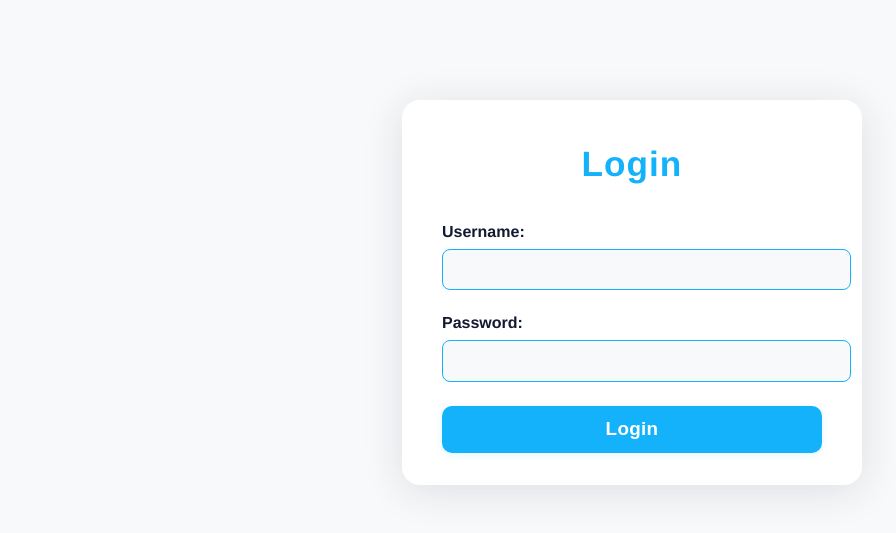
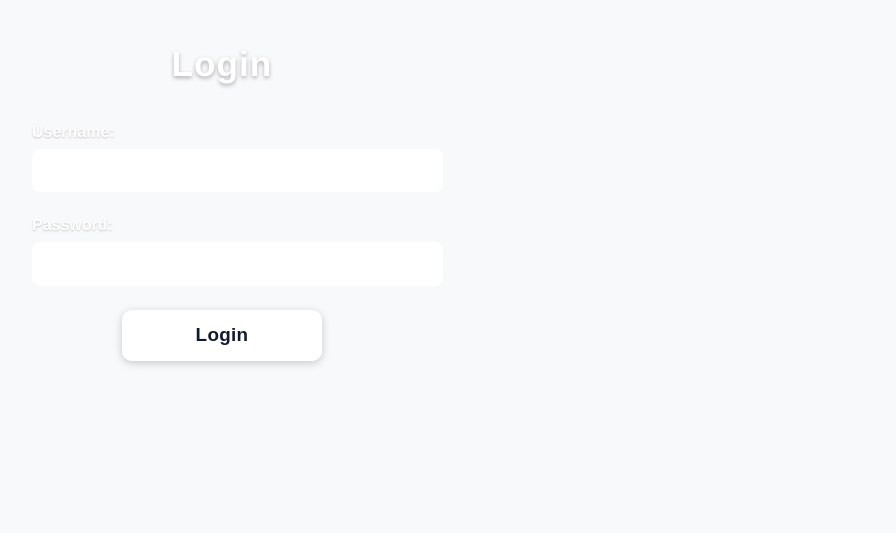
Before and after one commit to becca-omni/small-data-sf, a Flask app: page / in a window 1280 px wide. Shown: the top 533 px of the page, without its empty margins (8-904 px from the left). Run offline with Flask 3, Linux system fonts and the light colour scheme.

Commit message:
Update styles.css

```diff
--- a/static/styles.css
+++ b/static/styles.css
@@ -5,65 +5,86 @@
     margin: 0;
     padding: 0;
 }
+.login-wrapper {
+    min-height: 100vh;
+    background: linear-gradient(135deg, #7B2FF2 0%, #F357A8 61%, #FDCB00 100%);
+    display: flex;
+    align-items: flex-start;
+    justify-content: center;
+    padding: 2rem;
+    padding-top: 4rem;
+    position: relative;
+}
 .login-container {
-    margin: 100px auto;
+    margin: 0;
     padding: 2.75rem 2.5rem 2rem 2.5rem;
-    background: #fff;
-    border-radius: 18px;
-    box-shadow: 0 6px 40px rgba(25,34,65,0.12);
+    background: transparent;
+    border: none;
+    border-radius: 0;
+    box-shadow: none;
     width: 380px;
     display: flex;
     flex-direction: column;
     gap: 1.25rem;
 }
 .login-container h2 {
-    color: #14B2FA;
+    color: #fff;
     text-align: center;
     font-size: 2.2rem;
     font-weight: 800;
     letter-spacing: 1px;
     margin: 0 0 1.2rem 0;
+    text-shadow: 0 2px 4px rgba(0,0,0,0.3);
 }
 .login-container label {
     display: block;
     margin-bottom: 0.5rem;
     font-weight: 700;
     font-size: 1rem;
+    color: #fff;
+    text-shadow: 0 1px 2px rgba(0,0,0,0.2);
 }
 .login-container input {
     width: 100%;
     padding: 0.6rem 0.85rem;
     margin-bottom: 1.5rem;
-    border: 1.5px solid #14B2FA;
+    border: 2px solid rgba(255, 255, 255, 0.4);
     border-radius: 8px;
     font-size: 1.07rem;
-    background: #f8f9fa;
+    background: rgba(255, 255, 255, 0.9);
+    color: #131931;
 }
 .login-container .error {
-    color: #FF4473;
-    background: #fff5f6;
-    border: 1.5px solid #ff447356;
+    color: #fff;
+    background: rgba(255, 68, 115, 0.3);
+    border: 2px solid rgba(255, 68, 115, 0.5);
     border-radius: 8px;
     padding: 0.5rem;
     margin-bottom: 1rem;
+    text-shadow: 0 1px 2px rgba(0,0,0,0.2);
 }
 .login-container button {
-    width: 100%;
+    width: auto;
+    min-width: 200px;
+    margin: 0 auto;
     font-size: 1.18rem;
-    padding: 0.8rem 0;
-    background: #14B2FA;
-    color: #fff;
-    border: none;
+    padding: 0.8rem 2rem;
+    background: rgba(255, 255, 255, 0.9);
+    color: #131931;
+    border: 2px solid rgba(255, 255, 255, 0.5);
     font-weight: 700;
     border-radius: 10px;
     cursor: pointer;
-    transition: background 0.17s cubic-bezier(.47,1.64,.41,.8);
+    transition: all 0.17s cubic-bezier(.47,1.64,.41,.8);
     letter-spacing: 0.3px;
-    box-shadow: 0 2px 8px rgba(20,178,250,0.12);
+    box-shadow: 0 2px 8px rgba(0, 0, 0, 0.2);
+    display: block;
 }
 .login-container button:hover {
-    background: #FDCB00;
+    background: rgba(255, 255, 255, 1);
     color: #131931;
+    transform: translateY(-2px);
+    box-shadow: 0 4px 12px rgba(0, 0, 0, 0.3);
 }
 .dashboard-container {
     display: flex;
```
Also changed, not shown: other parts of static/styles.css (+51 -24 lines).
